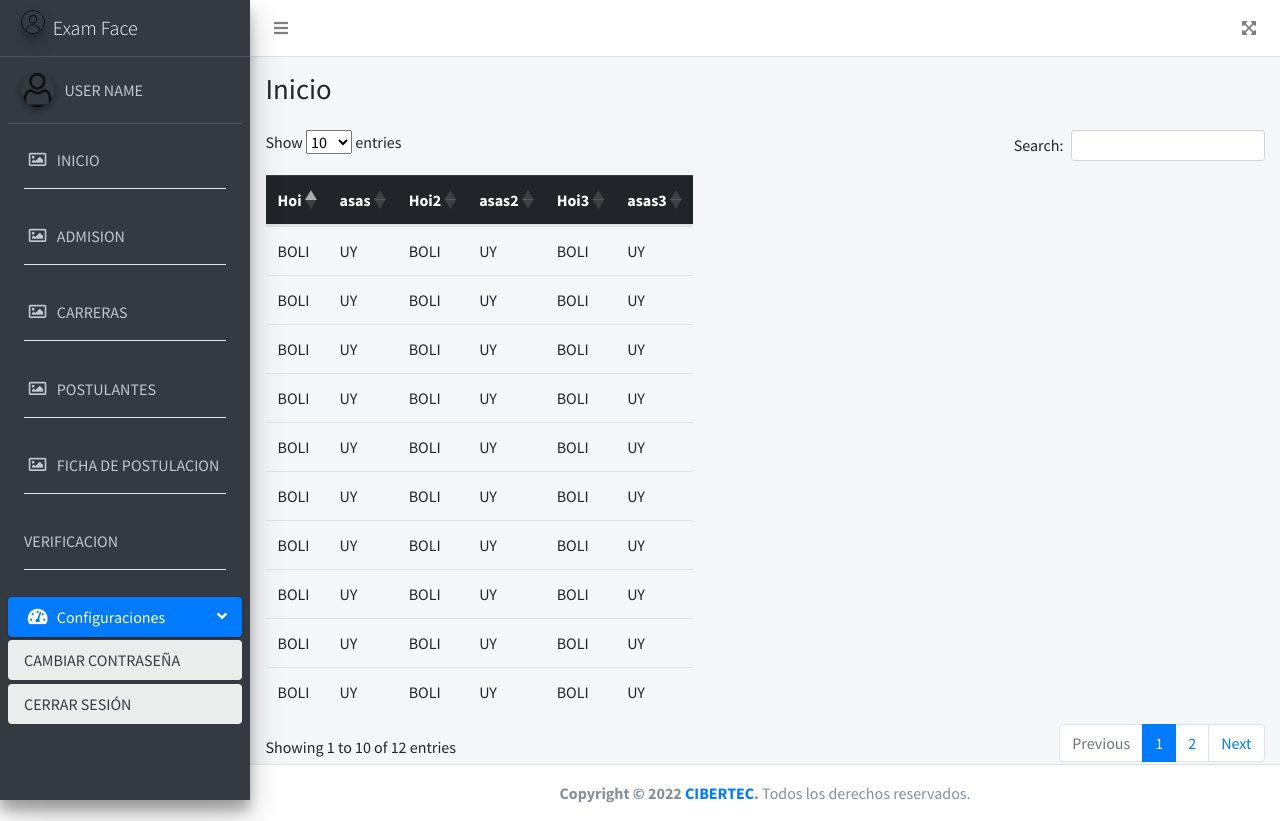
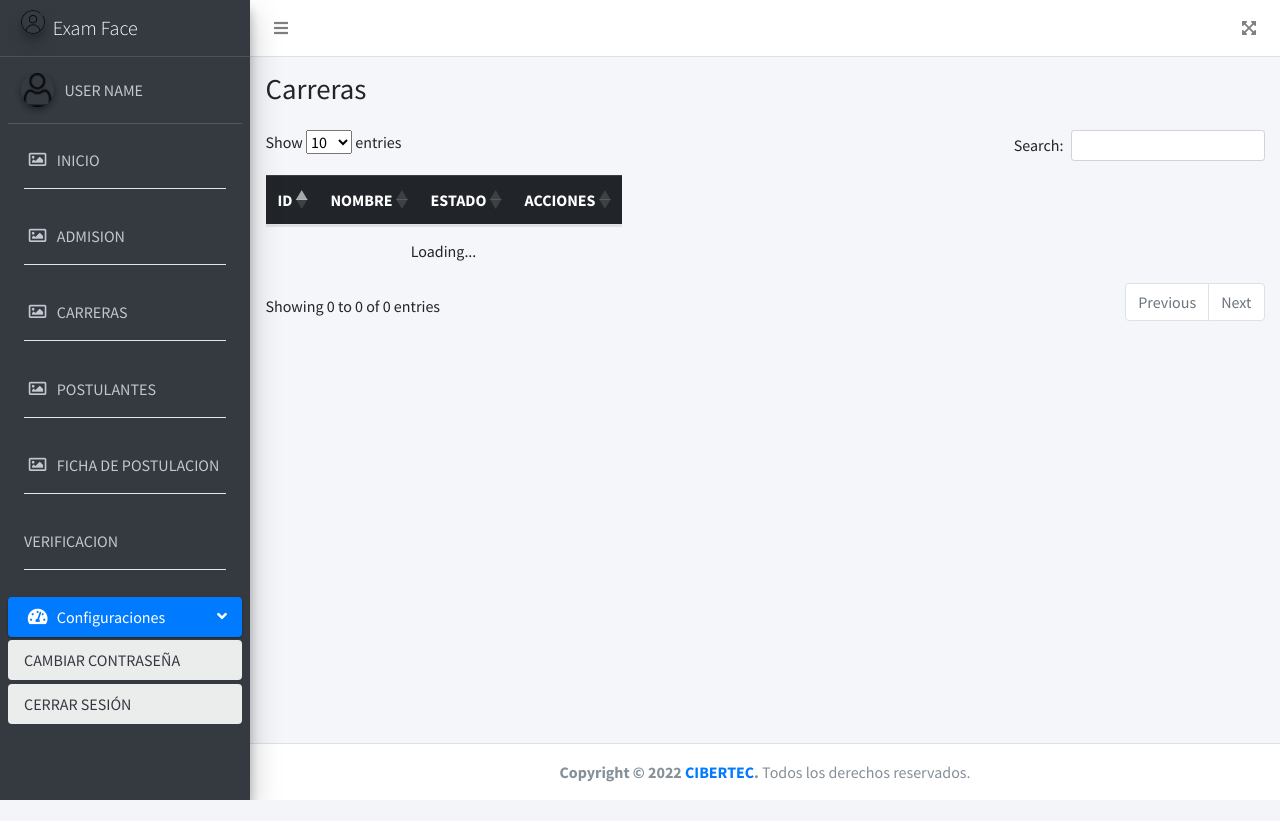
Before and after one commit to jsiguenzac/FrontPHP, a PHP site: page /carrera.php in a window 1280 px wide. After the commit the page ends 800 px from the top, so only its background shows below. Run offline with PHP 8.4, Linux system fonts and the light colour scheme; some libraries are stand-ins or nearby versions.

Commit message:
listadoCarreras

```diff
--- a/carrera.php
+++ b/carrera.php
@@ -15,7 +15,7 @@
 </head>
 <body class="hold-transition sidebar-mini layout-fixed">
 
-  <?php require('./layout/header2.php')?>
+  <?php require('./layout/header-menu.php')?>
 
   <!--AQUI INICIO CONTENIDO DE CADA HTML-->
   <div class="content-wrapper">
@@ -24,7 +24,7 @@
       <div class="container-fluid">
         <div class="row mb-2">
           <div class="col-sm-6">
-            <h1>Inicio</h1>
+            <h1>Carreras</h1>
           </div>
         </div>
       </div><!-- /.container-fluid -->
@@ -34,117 +34,37 @@
     <section class="content">
     <div class="container">
           <div class="table-responsive">
-            <table class="table table-responsive table-hover border='0' cellspacing='0' cellpadding='0'" id="tableCarrera">
+           <!-- <table class="table table-responsive table-hover border='0' cellspacing='0' cellpadding='0'" id="tableCarrera">
                     <thead class="table-dark">
-                        <tr>
-                            <th>Hoi</th>
-                            <th>asas</th>
-                            <th>Hoi2</th>
-                            <th>asas2</th>
-                            <th>Hoi3</th>
-                            <th>asas3</th>
-                        </tr>
+                    <tr>
+                    <th>ID</th>
+                    <th>Nombre</th>
+                    <th>Estado</th>
+                    <th>Opciones</th>
+                </tr>
                     </thead>
                     <tbody>
-                        <tr>
-                            <td>BOLI</td>
-                            <td>UY</td>
-                            <td>BOLI</td>
-                            <td>UY</td>
-                            <td>BOLI</td>
-                            <td>UY</td>
-                        </tr>
-                        <tr>
-                          <td>BOLI</td>
-                          <td>UY</td>
-                          <td>BOLI</td>
-                          <td>UY</td>
-                          <td>BOLI</td>
-                          <td>UY</td>
-                        </tr>
-                        <tr>
-                          <td>BOLI</td>
-                          <td>UY</td>
-                          <td>BOLI</td>
-                          <td>UY</td>
-                          <td>BOLI</td>
-                          <td>UY</td>
-                        </tr>
-                        <tr>
-                          <td>BOLI</td>
-                          <td>UY</td>
-                          <td>BOLI</td>
-                          <td>UY</td>
-                          <td>BOLI</td>
-                          <td>UY</td>
-                        </tr>
-                        <tr>
-                          <td>BOLI</td>
-                          <td>UY</td>
-                          <td>BOLI</td>
-                          <td>UY</td>
-                          <td>BOLI</td>
-                          <td>UY</td>
-                        </tr>
-                        <tr>
-                          <td>BOLI</td>
-                          <td>UY</td>
-                          <td>BOLI</td>
-                          <td>UY</td>
-                          <td>BOLI</td>
-                          <td>UY</td>
-                        </tr>
-                        <tr>
-                          <td>BOLI</td>
-                          <td>UY</td>
-                          <td>BOLI</td>
-                          <td>UY</td>
-                          <td>BOLI</td>
-                          <td>UY</td>
-                        </tr>
-                        <tr>
-                          <td>BOLI</td>
-                          <td>UY</td>
-                          <td>BOLI</td>
-                          <td>UY</td>
-                          <td>BOLI</td>
-                          <td>UY</td>
-                        </tr>
-                        <tr>
-                          <td>BOLI</td>
-                          <td>UY</td>
-                          <td>BOLI</td>
-                          <td>UY</td>
-                          <td>BOLI</td>
-                          <td>UY</td>
-                        </tr>
 
-                        <tr>
-                          <td>BOLI</td>
-                          <td>UY</td>
-                          <td>BOLI</td>
-                          <td>UY</td>
-                          <td>BOLI</td>
-                          <td>UY</td>
-                        </tr>
-                        <tr>
-                          <td>BOLI</td>
-                          <td>UY</td>
-                          <td>BOLI</td>
-                          <td>UY</td>
-                          <td>BOLI</td>
-                          <td>UY</td>
-                        </tr>
-                        <tr>
-                          <td>BOLI</td>
-                          <td>UY</td>
-                          <td>BOLI</td>
-                          <td>UY</td>
-                          <td>BOLI</td>
-                          <td>UY</td>
-                        </tr>
                     </tbody>
                 </table>
+                <div id="ktAlertTable" style="display:none; margin-top:10px;" class="alert alert-warning rounded" role="alert">No hay registros...!</div>
+
+              -->
+<table id="tableCarrera" class="table table-responsive table-hover border='0' cellspacing='0' cellpadding='0'">
+                <thead class="table-dark">
+                    <tr>
+                    <th>ID</th>
+                    <th>NOMBRE</th>
+                    <th>ESTADO</th>
+                    <th>ACCIONES</th>
+                    </tr>
+                </thead>
+                    <tbody>
+
+                    </tbody>
+                    </table>
+                    <div id="ktAlertTable" style="display:none; margin-top:10px;" class="alert alert-warning rounded" role="alert">No hay registros...!</div>
+
           </div>
         </div>
     </section>
@@ -154,19 +74,11 @@
     <!--FIN DE CONTENIDO DE CADA HTML-->
 
     <?php require('./layout/footer2.php')?>
+    <script src="https://code.jquery.com/jquery-3.6.0.min.js" integrity="sha256-/xUj+3OJU5yExlq6GSYGSHk7tPXikynS7ogEvDej/m4=" crossorigin="anonymous"></script>
 
     <script src="https://cdn.datatables.net/1.10.24/js/jquery.dataTables.min.js"></script>
   <script src="https://cdn.datatables.net/1.10.24/js/dataTables.bootstrap4.min.js"></script>
-<script>
-  $(document).ready(function() {
-    $('#tableCarrera').DataTable();
-});
-tabladata = $('#tableCarrera').DataTable({
-  "language": {
-                "url": "https://cdn.datatables.net/plug-ins/1.10.25/i18n/Spanish.json"
-            }
-});
+ <script src="./js/carrera2.js"></script>
 
-</script>
 </body>
 </html>
--- a/index.php
+++ b/index.php
@@ -13,7 +13,7 @@
 </head>
 <body class="hold-transition sidebar-mini layout-fixed">
 
-  <?php require('./layout/header2.php')?>
+  <?php require('./layout/header-menu.php')?>
 
   <!--AQUI INICIO CONTENIDO DE CADA HTML-->
   <div class="content-wrapper">
--- /dev/null
+++ b/js/carrera2.js
@@ -0,0 +1,36 @@
+var tabladata;
+$(document).ready(function() {
+tabladata = $('#tableCarrera').DataTable({
+    responsive:true,
+    "ajax": {
+        "url": 'http://localhost:8081/api/v1/carrera/listado',
+        "type": "GET",
+        "datatype": "json",
+        //para que liste papi
+        "dataSrc": ""
+    },
+    "columns": [
+        { "data": "id" },
+        { "data": "descripcion" },
+        { "data": "estado" },
+        {
+            "data": "id", "render": function (data, type, row, meta) {
+                return $("<button>").addClass("btn btn-info btn-editar btn-sm").append(
+                    $("<i>").addClass("fas fa-eye")
+                ).attr({ "data-informacion": JSON.stringify(row) })[0].outerHTML
+                +
+                $("<button>").addClass("btn btn-primary btn-editar btn-sm").append(
+                    $("<i>").addClass("fas fa-pen")
+                ).attr({ "data-informacion": JSON.stringify(row) })[0].outerHTML
+                +
+                $("<button>").addClass("btn btn-danger btn-eliminar btn-sm ms-2").append(
+                    $("<i>").addClass("fas fa-trash")
+                ).attr({ "data-informacion": JSON.stringify(row) })[0].outerHTML;
+            }
+        }
+    ],
+    "language": {
+        "url": "//cdn.datatables.net/plug-ins/1.10.25/i18n/Spanish.json"
+    }
+    });
+});
```
Also changed, not shown: js/carrera3.js (added, +104 -0 lines), layout/header-menu.php (renamed from layout/header2.php), 2 other files.
